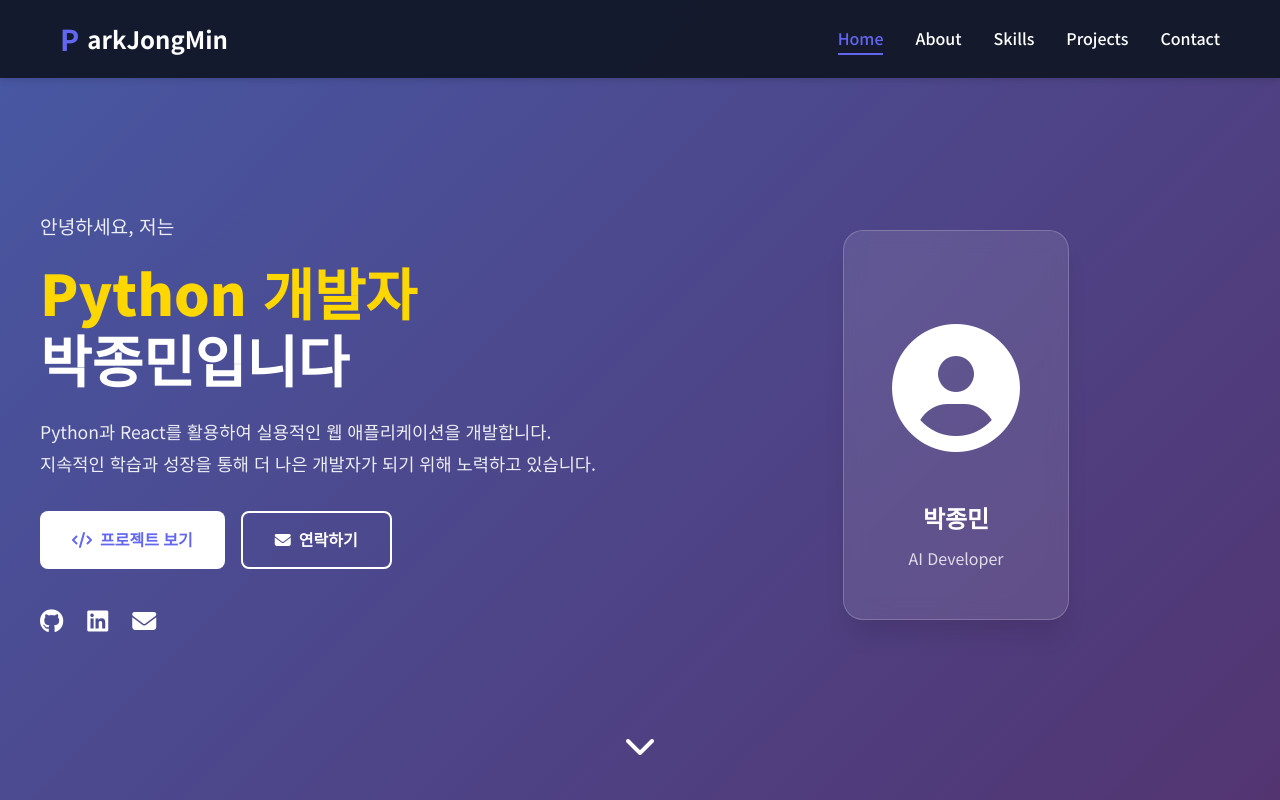
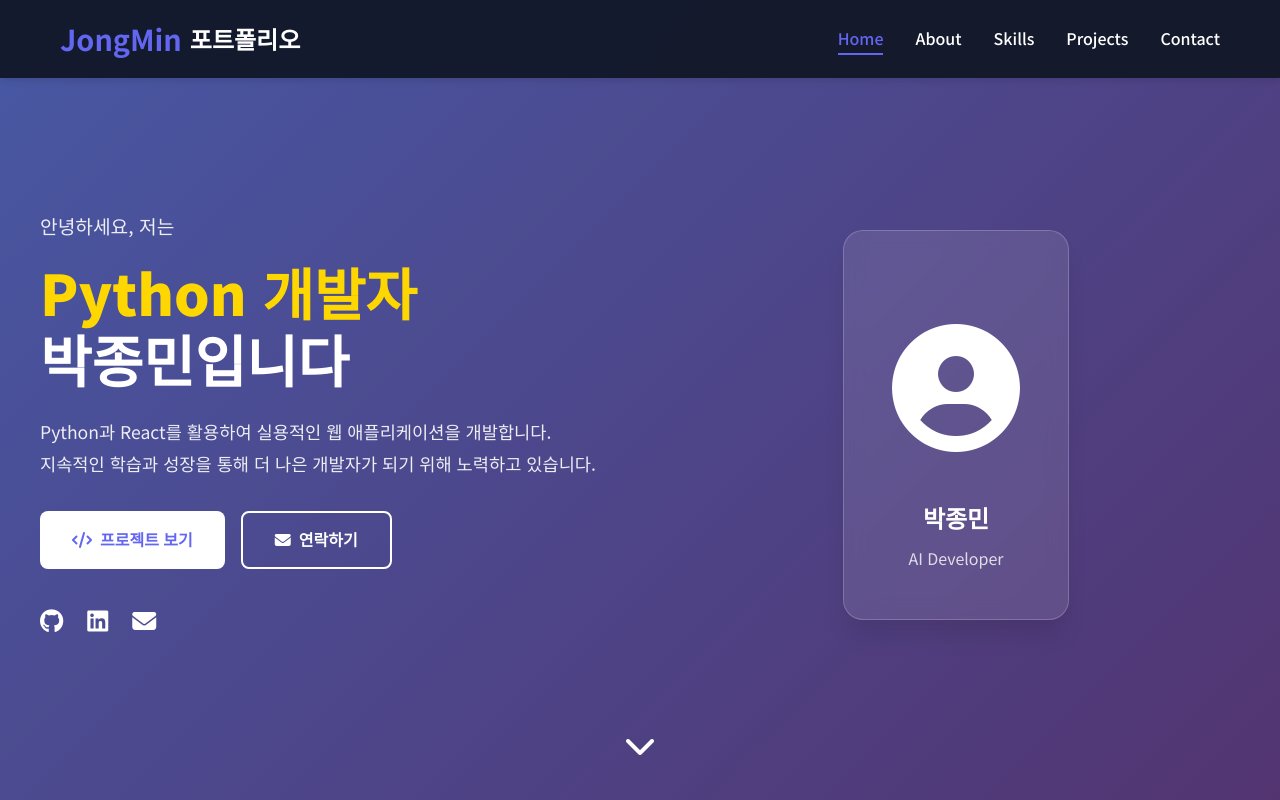
Before and after one commit to DanielParkkk/DanielParkkk.github.io, a plain HTML site: page index.html in a window 1280 px wide. Shown: the top 800 px of the page. Drawn offline with Linux system fonts and the light colour scheme.

Commit message:
Update index.html

```diff
--- a/index.html
+++ b/index.html
@@ -15,7 +15,7 @@
     <nav class="navbar" id="navbar">
         <div class="container">
             <div class="nav-brand">
-                <span class="brand-icon">P</span>arkJongMin
+                <span class="brand-icon">JongMin</span>포트폴리오
             </div>
             <ul class="nav-menu" id="navMenu">
                 <li><a href="#home" class="nav-link">Home</a></li>
```
